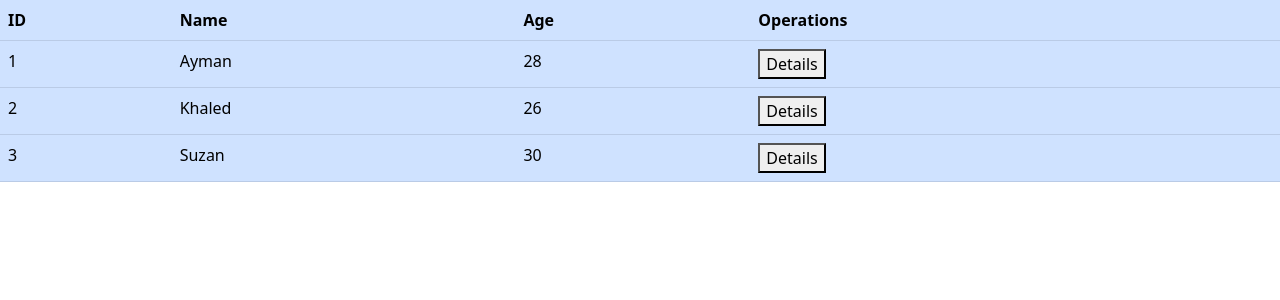
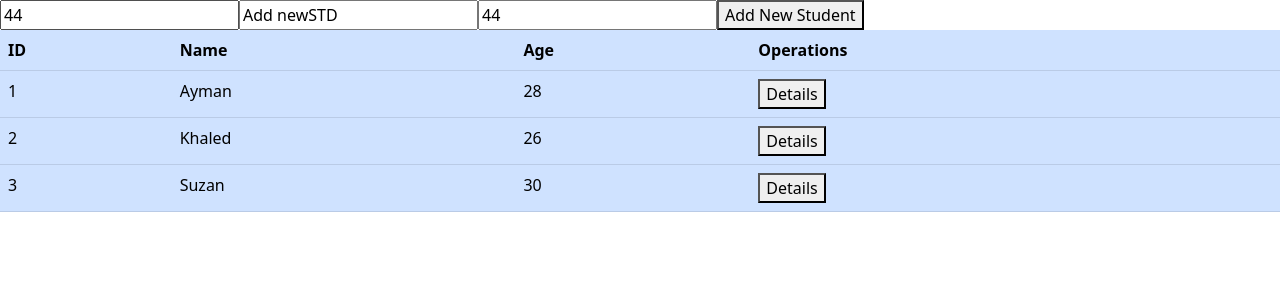
Before and after one commit to AymanSalah1994/StudentsCRUD-Angular, an Angular app: page / in a window 1280 px wide. Shown: the top 300 px of the page. Built offline with nearby package versions, Linux system fonts and the light colour scheme.

Commit message:
Add New STD

```diff
--- a/src/app/app.module.ts
+++ b/src/app/app.module.ts
@@ -1,18 +1,21 @@
 import { NgModule } from '@angular/core';
 import { BrowserModule } from '@angular/platform-browser';
-
+import { FormsModule } from '@angular/forms';
 import { AppComponent } from './app.component';
 import { StudentListComponent } from './student/student-list/student-list.component';
 import { SignleStudentDetailsComponent } from './student/signle-student-details/signle-student-details.component';
+import { AddStudentComponent } from './student/add-student/add-student.component';
 
 @NgModule({
   declarations: [
     AppComponent,
     StudentListComponent,
-    SignleStudentDetailsComponent
+    SignleStudentDetailsComponent,
+    AddStudentComponent
   ],
   imports: [
-    BrowserModule
+    BrowserModule ,
+    FormsModule
   ],
   providers: [],
   bootstrap: [AppComponent]
--- /dev/null
+++ b/src/app/student/add-student/add-student.component.html
@@ -0,0 +1,6 @@
+<div>
+  <input  [(ngModel)]="newAddStudent.id">
+  <input  [(ngModel)]="newAddStudent.name">
+  <input  [(ngModel)]="newAddStudent.age">
+  <button (click)="addNewStudent()">Add New Student</button>
+</div>
--- /dev/null
+++ b/src/app/student/add-student/add-student.component.ts
@@ -0,0 +1,20 @@
+import { Component, EventEmitter, Output } from '@angular/core';
+import { Student } from 'src/app/_models/student';
+
+@Component({
+  selector: 'app-add-student',
+  templateUrl: './add-student.component.html',
+  styleUrls: ['./add-student.component.css']
+})
+export class AddStudentComponent {
+
+  @Output() onAddClick:EventEmitter<Student> = new EventEmitter() ;
+  newAddStudent:Student = new Student(44,"Add newSTD" , 44) ;
+  // Dummy Data To Check Connection
+
+  addNewStudent()
+  {
+    this.onAddClick.emit(this.newAddStudent) ; //newAddStudent Object is always Connected
+    // It is Connected using the the ngModel
+  }
+}
--- a/src/app/student/student-list/student-list.component.html
+++ b/src/app/student/student-list/student-list.component.html
@@ -1,3 +1,4 @@
+<app-add-student (onAddClick)="pushNewStudent($event)"></app-add-student>
 <div class="table-responsive">
   <table class="table table-primary">
     <thead>
--- a/src/app/student/student-list/student-list.component.ts
+++ b/src/app/student/student-list/student-list.component.ts
@@ -36,4 +36,9 @@ export class StudentListComponent {
     this.singleDetailFlag = !this.singleDetailFlag ;
   }
 
+  pushNewStudent(newSTD:Student)
+  {
+    this.students.push(new Student(newSTD.id , newSTD.name , newSTD.age));
+  }
+
 }
```
Also changed, not shown: src/app/student/add-student/add-student.component.css (added).
